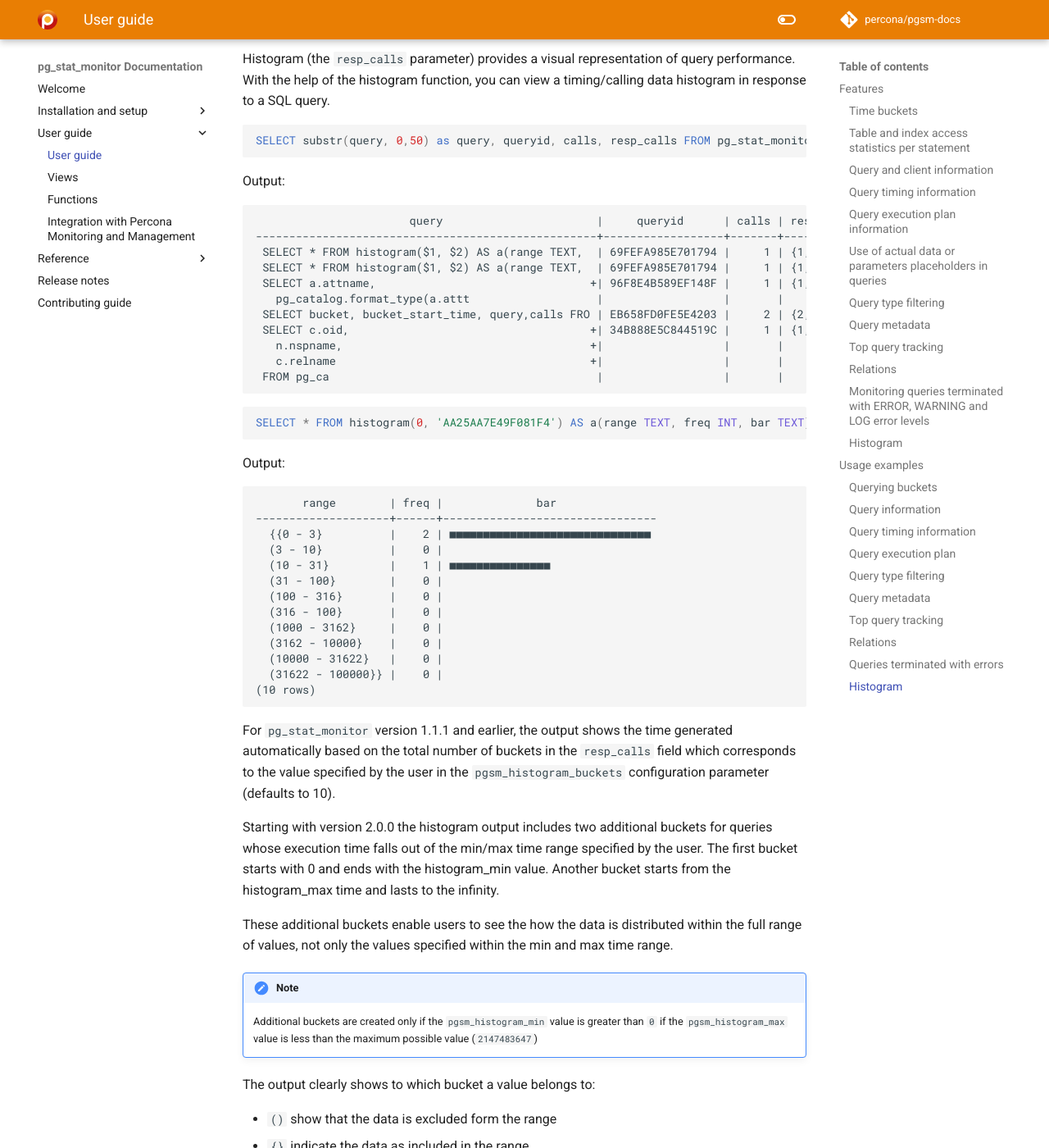
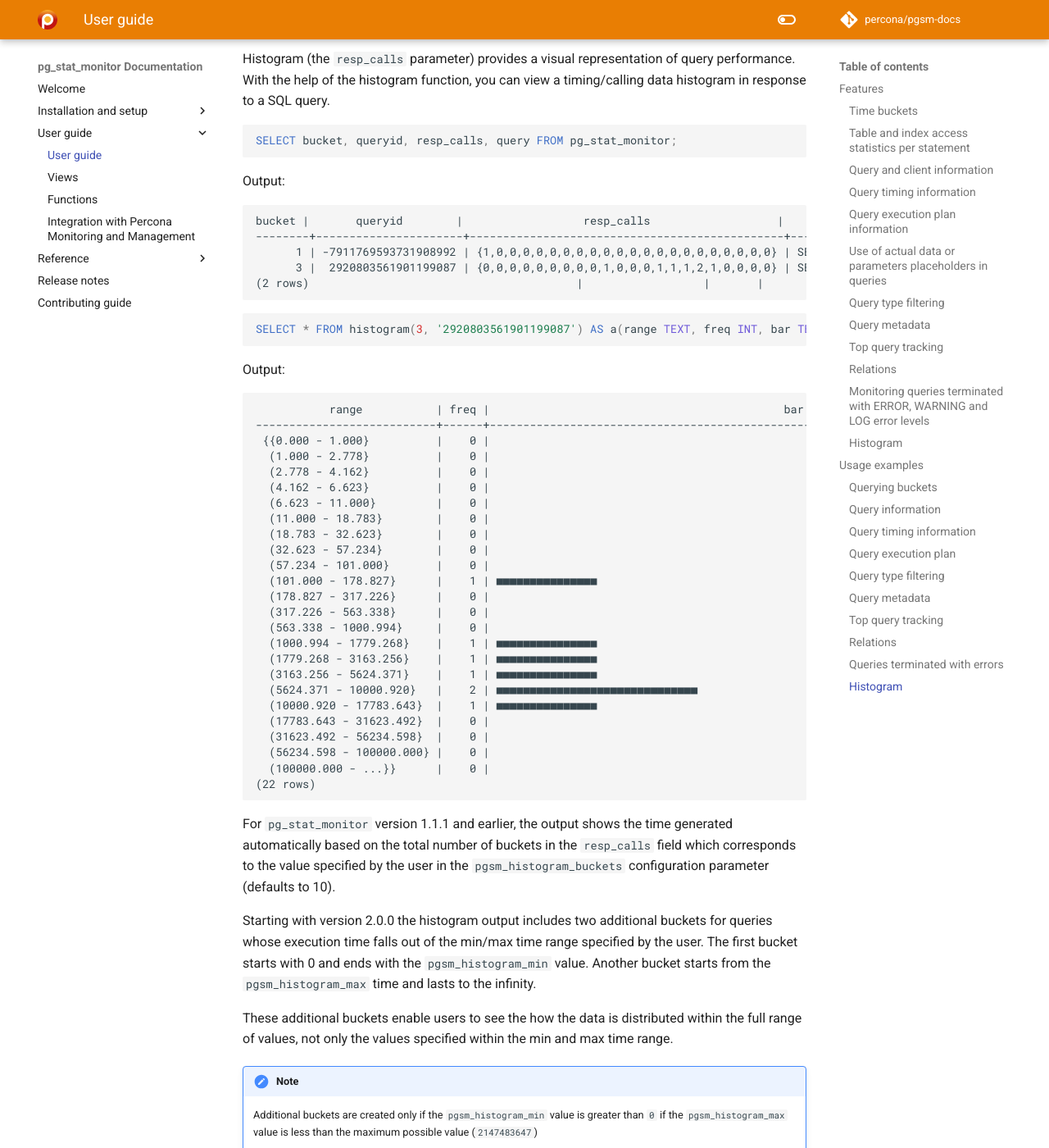
Before and after one commit to percona/pgsm-docs, an MkDocs documentation site: the page built from docs/user_guide.md, in a window 1280 px wide and 1400 px high, scrolled down 11769 px. Shown: the whole window at 82% size. Built offline with MkDocs 1.6.1 and Material for MkDocs 9.7.7, drawn with Linux system fonts in a browser that asks for light colours; nearby versions of some CDN libraries; comment, search, counter and statistics services are not loaded; the version menu is left out; some of the changed text lies outside the part shown.

Commit message:
Updated config parameters description
Updated examples

````diff
--- a/docs/user_guide.md
+++ b/docs/user_guide.md
@@ -542,50 +542,56 @@ Histogram (the `resp_calls` parameter) provides a visual representation of query
 
 
 ```sql
-SELECT substr(query, 0,50) as query, queryid, calls, resp_calls FROM pg_stat_monitor ORDER BY query COLLATE "C";
+SELECT bucket, queryid, resp_calls, query FROM pg_stat_monitor;
 ```
 
 Output:
 
 ```
-                       query                       |     queryid      | calls | resp_calls
----------------------------------------------------+------------------+-------+------------
- SELECT * FROM histogram($1, $2) AS a(range TEXT,  | 69FEFA985E701794 |     1 | {1,0,0}
- SELECT * FROM histogram($1, $2) AS a(range TEXT,  | 69FEFA985E701794 |     1 | {1,0,0}
- SELECT a.attname,                                +| 96F8E4B589EF148F |     1 | {1,0,0}
-   pg_catalog.format_type(a.attt                   |                  |       |
- SELECT bucket, bucket_start_time, query,calls FRO | EB658FD0FE5E4203 |     2 | {2,0,0}
- SELECT c.oid,                                    +| 34B888E5C844519C |     1 | {1,0,0}
-   n.nspname,                                     +|                  |       |
-   c.relname                                      +|                  |       |
- FROM pg_ca                                        |                  |       |
+bucket |       queryid        |                  resp_calls                   |             query
+--------+----------------------+-----------------------------------------------+--------------------------------
+      1 | -7911769593731908992 | {1,0,0,0,0,0,0,0,0,0,0,0,0,0,0,0,0,0,0,0,0,0} | SELECT pg_stat_monitor_reset()
+      3 |  2920803561901199087 | {0,0,0,0,0,0,0,0,0,1,0,0,0,1,1,1,2,1,0,0,0,0} | SELECT pg_sleep($1)
+(2 rows)                                        |                  |       |
 ```
 
 ```sql
-SELECT * FROM histogram(0, 'AA25AA7E49F081F4') AS a(range TEXT, freq INT, bar TEXT);
+SELECT * FROM histogram(3, '2920803561901199087') AS a(range TEXT, freq INT, bar TEXT);
 ```
 
 Output:
 
 ```text
-       range        | freq |              bar
---------------------+------+--------------------------------
-  {{0 - 3}          |    2 | ■■■■■■■■■■■■■■■■■■■■■■■■■■■■■■
-  (3 - 10}          |    0 |
-  (10 - 31}         |    1 | ■■■■■■■■■■■■■■■
-  (31 - 100}        |    0 |
-  (100 - 316}       |    0 |
-  (316 - 100}       |    0 |
-  (1000 - 3162}     |    0 |
-  (3162 - 10000}    |    0 |
-  (10000 - 31622}   |    0 |
-  (31622 - 100000}} |    0 |
-(10 rows)
+           range           | freq |                                            bar
+---------------------------+------+--------------------------------------------------------------------------------------------
+ {{0.000 - 1.000}          |    0 |
+  (1.000 - 2.778}          |    0 |
+  (2.778 - 4.162}          |    0 |
+  (4.162 - 6.623}          |    0 |
+  (6.623 - 11.000}         |    0 |
+  (11.000 - 18.783}        |    0 |
+  (18.783 - 32.623}        |    0 |
+  (32.623 - 57.234}        |    0 |
+  (57.234 - 101.000}       |    0 |
+  (101.000 - 178.827}      |    1 | ■■■■■■■■■■■■■■■
+  (178.827 - 317.226}      |    0 |
+  (317.226 - 563.338}      |    0 |
+  (563.338 - 1000.994}     |    0 |
+  (1000.994 - 1779.268}    |    1 | ■■■■■■■■■■■■■■■
+  (1779.268 - 3163.256}    |    1 | ■■■■■■■■■■■■■■■
+  (3163.256 - 5624.371}    |    1 | ■■■■■■■■■■■■■■■
+  (5624.371 - 10000.920}   |    2 | ■■■■■■■■■■■■■■■■■■■■■■■■■■■■■■
+  (10000.920 - 17783.643}  |    1 | ■■■■■■■■■■■■■■■
+  (17783.643 - 31623.492}  |    0 |
+  (31623.492 - 56234.598}  |    0 |
+  (56234.598 - 100000.000} |    0 |
+  (100000.000 - ...}}      |    0 |
+(22 rows)
 ```
 
 For `pg_stat_monitor` version 1.1.1 and earlier, the output shows the time generated automatically based on the total number of buckets in the `resp_calls` field which corresponds to the value specified by the user in the `pgsm_histogram_buckets` configuration parameter (defaults to 10).
 
-Starting with version 2.0.0 the histogram output includes two additional buckets for queries whose execution time falls out of the min/max time range specified by the user. The first bucket starts with 0 and ends with the histogram_min value. Another bucket starts from the histogram_max time and lasts to the infinity.
+Starting with version 2.0.0 the histogram output includes two additional buckets for queries whose execution time falls out of the min/max time range specified by the user. The first bucket starts with 0 and ends with the `pgsm_histogram_min` value. Another bucket starts from the `pgsm_histogram_max` time and lasts to the infinity.
 
 These additional buckets enable users to see the how the data is distributed within the full range of values, not only the values specified within the min and max time range.
 
@@ -598,4 +604,4 @@ The output clearly shows to which bucket a value belongs to:
 * `()` show that the data is excluded form the range
 * `{}` indicate the data as included in the range.
 
-For example, in the data range {{0 – 3} and (3 – 10}}, the value 3 belongs to the first bucket.
+For example, in the data range (1.000 - 2.778} and (2.778 - 4.162}, the value 2.778 belongs to the first bucket.
````
Also changed, not shown: docs/configuration.md (+3 -3 lines).
